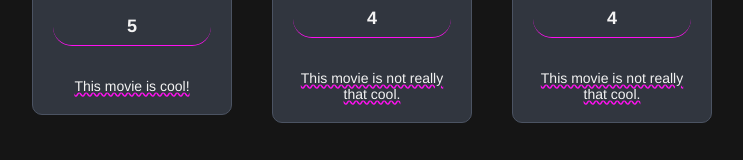
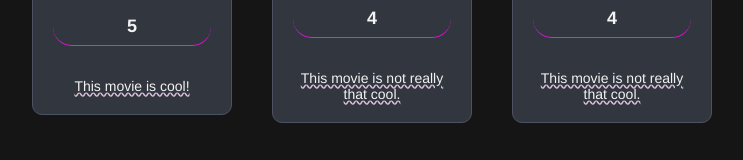
Before and after one commit to Tuitoek/Movie-Rating-Site, a React (Vite) app: page / in a window 1280 px wide. Shown: the part 163-323 px from the top of the page, without its empty margins (268-1011 px from the left). Built offline with nearby package versions, Linux system fonts and the light colour scheme.

Commit message:
Change text-decoration style

```diff
--- a/src/index.css
+++ b/src/index.css
@@ -64,6 +64,6 @@ h2 {
 .card blockquote {
   font-size: 14px;
   color: #f3f3f3;
-  text-decoration: wavy underline #ff10f0;
+  text-decoration: wavy underline #ddc0db;
   padding: auto;
 }
```
